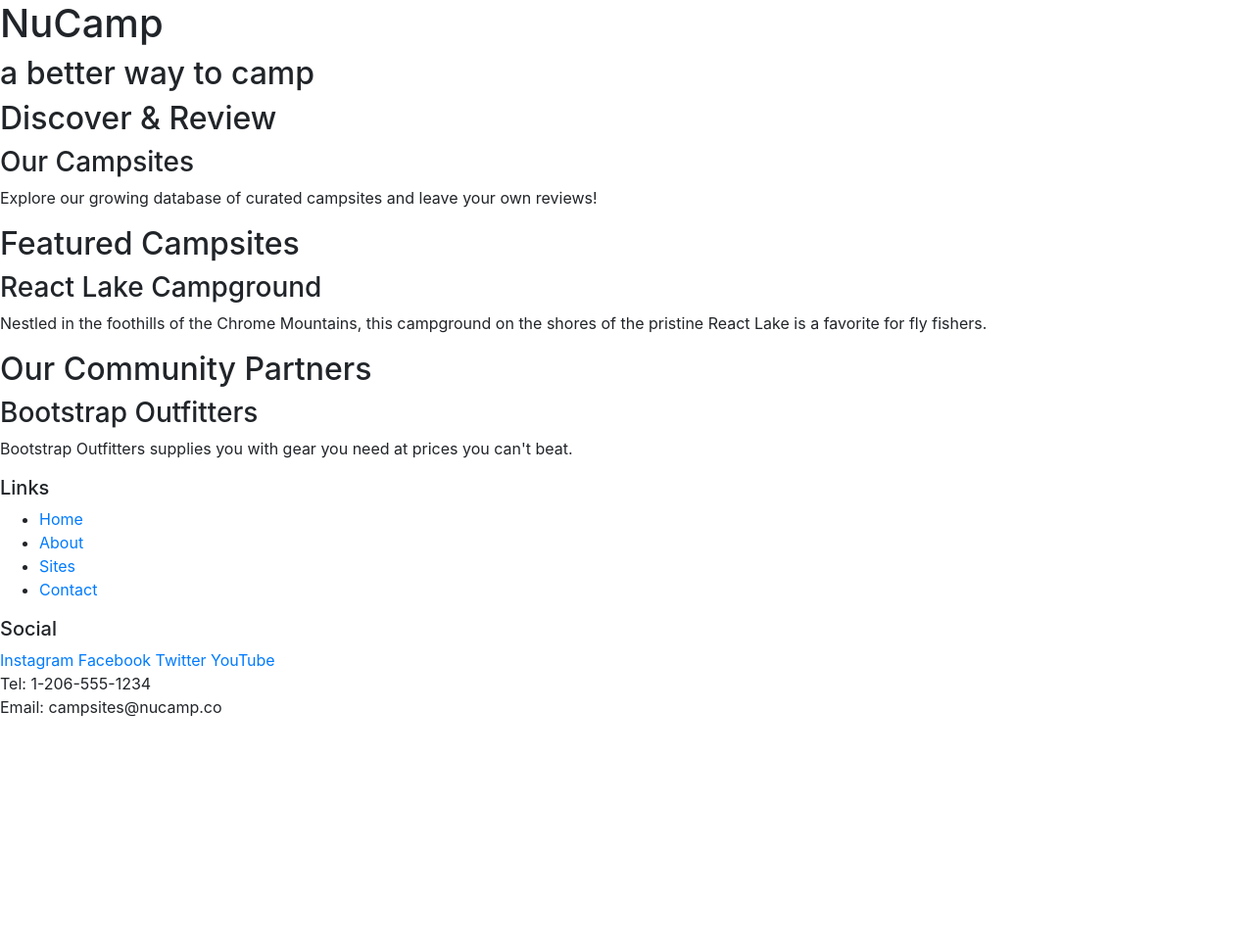
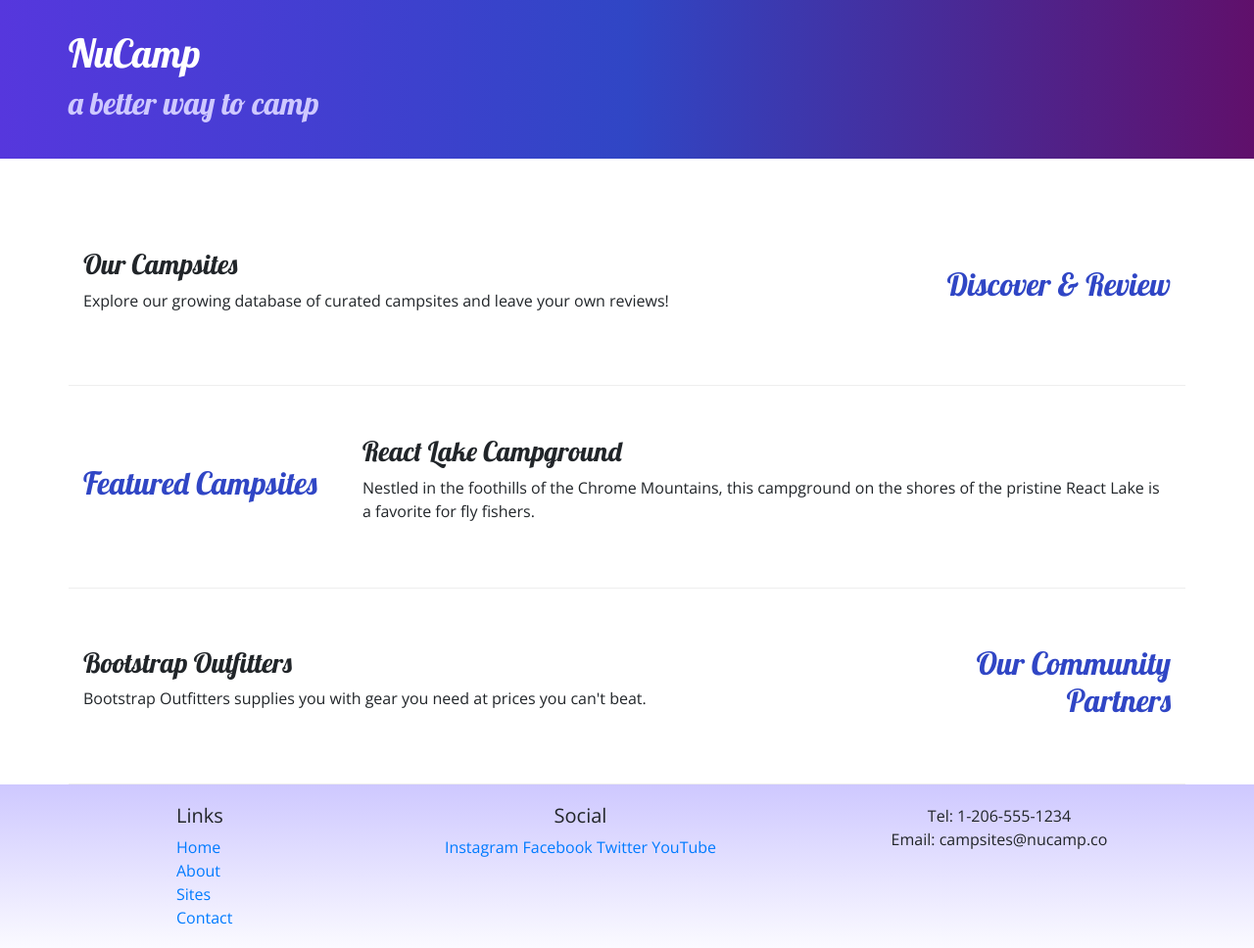
Before and after one commit to TylerWaugh01/Bootcamp-Practice, a website: page index.html in a window 1280 px wide. Shown: the whole page at 98% size. Before the commit the page ends 800 px from the top, so only its background shows below. Drawn offline with nearby package versions, Linux system fonts and the light colour scheme.

Commit message:
CSS and Bootstrap Grid

```diff
--- /dev/null
+++ b/css/styles.css
@@ -0,0 +1,32 @@
+body {
+    font-family: "Open Sans", sans-serif;
+}
+
+h1, h2, h3 {
+    font-family: "Lobster", cursive;
+}
+
+h2 {
+    color: #3046C5;
+}
+
+header h2 {
+    color: #CEC8FF;
+}
+
+footer {
+    background-image: linear-gradient(#CEC8FF, white);
+    padding: 20px 0;
+}
+
+.jumbotron {
+    padding: 30px;
+    background-image: linear-gradient(to right, #5637DD, #3046C5, #60106B);
+    color: white;
+}
+
+.row-content {
+    padding: 50px 0;
+    border-bottom: 1px ridge;
+    min-height: 200px;
+}
--- a/index.html
+++ b/index.html
@@ -9,56 +9,83 @@
     <!-- Bootstrap CSS -->
     <link rel="stylesheet" href="node_modules/bootstrap/dist/css/bootstrap.min.css" />
 
+<!-- Additional CSS must be placed after Bootstrap CSS -->
+<link rel="stylesheet" href="https://fonts.googleapis.com/css?family=Lobster|Open+Sans" />
+<link rel="stylesheet" href="css/styles.css" />
+
 <title>NuCamp: A Better Way To Camp</title>
 </head>
 
 <body>
 
-    <header>
-        <div>
+    <header class="jumbotron jumbotron-fluid">
+        <div class="container">
+            <div class="row">
+                <div clas="col">
                     <h1>NuCamp</h1>
                     <h2>a better way to camp</h2>
                 </div>
+            </div>
+        </div>
     </header>
 
-    <div>
-        <h2>Discover & Review</h2>
+    <div class="container">
+        <div class="row row-content align-items-center">
+            <div class="col-sm-4 order-sm-last col-md-3">
+                <h2 class="text-sm-right">Discover & Review</h2>
+            </div>
+            <div class="col">
                 <h3>Our Campsites</h3>
                 <p>Explore our growing database of curated campsites and leave your own reviews!</p>
             </div>
+        </div>
 
-    <div>
+        <div class="row row-content align-items-center">
+            <div class="col-sm-4 col-md-3">
                 <h2>Featured Campsites</h2>
+            </div>
+            <div class="col">
                 <h3>React Lake Campground</h3>
                 <p>Nestled in the foothills of the Chrome Mountains, this campground on the shores of the pristine React Lake is a favorite for fly fishers.</p>
             </div>
+        </div>
 
-    <div>
-        <h2>Our Community Partners</h2>
+        <div class="row row-content align-items-center">
+            <div class="col-sm-4 order-sm-last col-md-3">
+                <h2 class="text-sm-right">Our Community Partners</h2>
+            </div>
+            <div class="col">
                 <h3>Bootstrap Outfitters</h3>
                 <p>Bootstrap Outfitters supplies you with gear you need at prices you can't beat.</p>
             </div>
+        </div>
+    </div>
 
     <footer>
-        <div>
+
+        <div class="container">
+            <div class="row">
+                <div class="col-4 col-sm-2 offset-1">
                     <h5>Links</h5>
-            <ul>
+                    <ul class="list-unstyled">
                         <li><a href="#">Home</a></li>
                         <li><a href="#">About</a></li>
                         <li><a href="#">Sites</a></li>
                         <li><a href="#">Contact</a></li>
                     </ul>
                 </div>
-        <div>
+                <div class="col-6 col-sm-5 text-center">
                     <h5>Social</h5>
                     <a href="http://instagram.com/">Instagram</a>
                     <a href="http://facebook.com/">Facebook</a>
                     <a href="http://twitter.com/">Twitter</a>
                     <a href="http://youtube.com/">YouTube</a>
                 </div>
-        <div>
+                <div class="col-sm-4 text-center">
                     Tel: 1-206-555-1234<br />
                     Email: campsites@nucamp.co
+                </div>
+            </div>
         </div>
     </footer>
 
```
Lines whose indentation alone changed are shown as unchanged.
